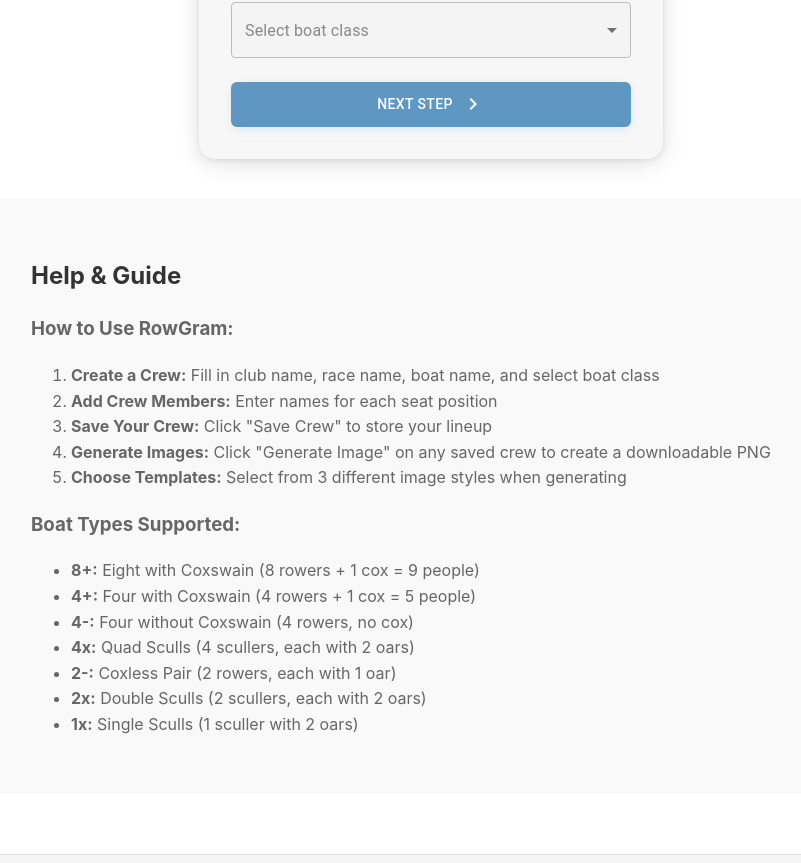
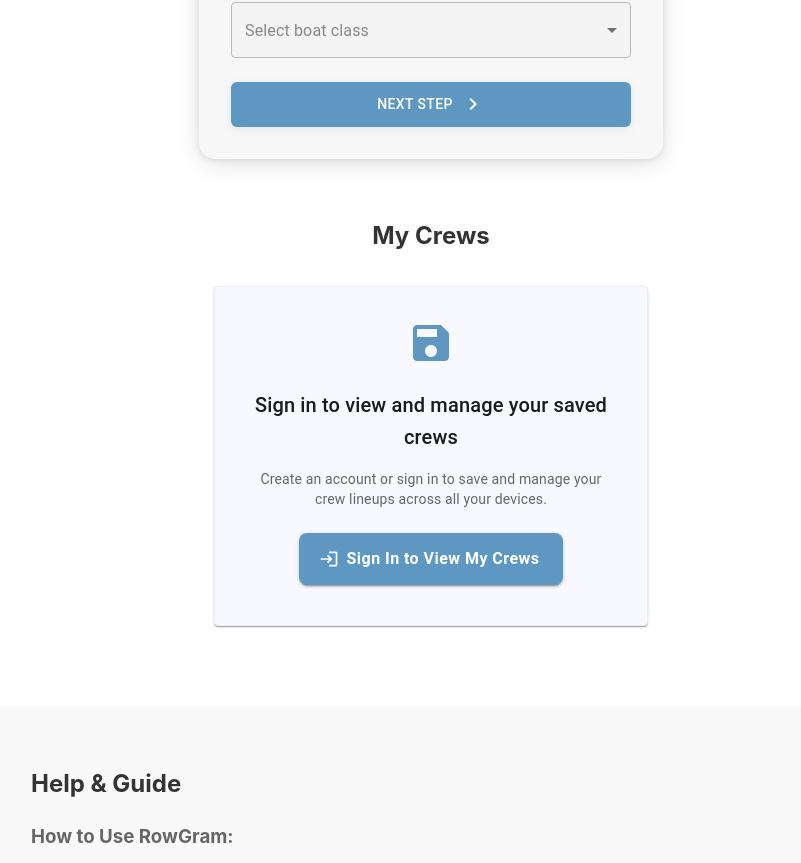
Before and after one commit to ToddMS/crew-image-generator, a React (Vite) app: page / in a window 1280 px wide. Shown: the part 552-1415 px from the top of the page, without its empty margins (209-1010 px from the left). Built offline with nearby package versions, Linux system fonts and the light colour scheme; no server answers.

Commit message:
have to signin to see crews

```diff
--- a/src/App.tsx
+++ b/src/App.tsx
@@ -6,7 +6,9 @@
 import SavedCrewsComponent from './components/SavedCrewsComponent/SavedCrewComponent';
 import ImageGenerator from './components/ImageGenerator/ImageGenerator';
 import FooterComponent from './components/FooterComponent/FooterComponent';
+import LoginPrompt from './components/Auth/LoginPrompt';
 import { ApiService } from './services/api.service';
+import { useAuth } from './context/AuthContext';
 
 const lightTheme = createTheme({
   palette: {
@@ -40,6 +42,7 @@
 };
 
 function App() {
+  const { user } = useAuth();
   const crewNameRef = useRef<HTMLInputElement | null>(null);
   const savedCrewsRef = useRef<HTMLInputElement | null>(null);
   const imageGeneratorRef = useRef<HTMLInputElement | null>(null);
@@ -62,9 +65,14 @@
   const [showImageGenerator, setShowImageGenerator] = useState(false);
   const [selectedCrewForImage, setSelectedCrewForImage] = useState<number | null>(null);
 
-  // Load crews from backend on component mount
+  // Load crews from backend when user is authenticated
   useEffect(() => {
     const loadCrews = async () => {
+      if (!user) {
+        setSavedCrews([]);
+        return;
+      }
+
       try {
         const result = await ApiService.getCrews();
         if (result.data) {
@@ -104,14 +112,19 @@
             };
           });
           setSavedCrews(transformedCrews);
+        } else if (result.error) {
+          // Handle authentication errors
+          console.error('Error loading crews:', result.error);
+          setSavedCrews([]);
         }
       } catch (error) {
         console.error('Error loading crews:', error);
+        setSavedCrews([]);
       }
     };
 
     loadCrews();
-  }, []);
+  }, [user]);
 
   const handleCrewInfoSubmit = (newBoatClass: string, newClubName: string, newRaceName: string, newBoatName: string) => {
     setBoatClass(newBoatClass);
@@ -133,6 +146,12 @@
   const handleCoxNameChange = (value: string) => setCoxName(value);
 
   const handleSaveCrew = async () => {
+    if (!user) {
+      // This should be prevented by UI, but handle edge case
+      console.error('User not authenticated');
+      return;
+    }
+
     // Proper rowing seat naming: Cox, Stroke, 7, 6, 5, 4, 3, 2, Bow for 8+
     // For 4+: Cox, Stroke, 3, 2, Bow
     const getSeatLabel = (idx: number, totalRowers: number, hasCox: boolean) => {
@@ -309,20 +328,36 @@
             coxName={coxName}
             onNameChange={handleNameChange}
             onCoxNameChange={handleCoxNameChange}
-            onSaveCrew={handleSaveCrew}
+            onSaveCrew={user ? handleSaveCrew : undefined}
             clubName={clubName}
             raceName={raceName}
             boatName={boatName}
           />
+          {!user && (
+            <LoginPrompt
+              message="Sign in to save crews to your account"
+              actionText="Save Crew"
+            />
+          )}
         </div>
       )}
       <div id="saved-crews" ref={savedCrewsRef}>
+        {user ? (
           <SavedCrewsComponent
             savedCrews={savedCrews}
             onDeleteCrew={handleDeleteCrew}
             onEditCrew={handleEditCrew}
             onGenerateImage={handleShowImageGenerator}
           />
+        ) : (
+          <div style={{ textAlign: 'center', padding: '40px 20px' }}>
+            <h2 style={{ color: '#333', marginBottom: '20px' }}>My Crews</h2>
+            <LoginPrompt
+              message="Sign in to view and manage your saved crews"
+              actionText="View My Crews"
+            />
+          </div>
+        )}
       </div>
       {showImageGenerator && selectedCrewForImage !== null && (
         <div ref={imageGeneratorRef}>
--- /dev/null
+++ b/src/components/Auth/LoginPrompt.tsx
@@ -0,0 +1,76 @@
+import React, { useState } from 'react';
+import {
+  Box,
+  Typography,
+  Button,
+  Card,
+  CardContent,
+} from '@mui/material';
+import LoginIcon from '@mui/icons-material/Login';
+import SaveIcon from '@mui/icons-material/Save';
+import AuthModal from './AuthModal';
+
+interface LoginPromptProps {
+  message?: string;
+  actionText?: string;
+}
+
+const LoginPrompt: React.FC<LoginPromptProps> = ({
+  message = "Sign in to save crews to your account",
+  actionText = "Save Crew"
+}) => {
+  const [showAuthModal, setShowAuthModal] = useState(false);
+
+  return (
+    <>
+      <Card sx={{
+        maxWidth: 400,
+        mx: 'auto',
+        mt: 4,
+        p: 2,
+        textAlign: 'center',
+        backgroundColor: '#f8f9ff',
+        border: '1px solid #e8eaff'
+      }}>
+        <CardContent>
+          <SaveIcon sx={{ fontSize: 48, color: '#5E98C2', mb: 2 }} />
+
+          <Typography variant="h6" sx={{ mb: 2, color: '#1a1a1a' }}>
+            {message}
+          </Typography>
+
+          <Typography variant="body2" sx={{ mb: 3, color: '#666' }}>
+            Create an account or sign in to save and manage your crew lineups across all your devices.
+          </Typography>
+
+          <Button
+            variant="contained"
+            startIcon={<LoginIcon />}
+            onClick={() => setShowAuthModal(true)}
+            sx={{
+              backgroundColor: '#5E98C2',
+              py: 1.5,
+              px: 3,
+              borderRadius: 2,
+              textTransform: 'none',
+              fontSize: '16px',
+              fontWeight: 600,
+              '&:hover': {
+                backgroundColor: '#4a7da3',
+              },
+            }}
+          >
+            Sign In to {actionText}
+          </Button>
+        </CardContent>
+      </Card>
+
+      <AuthModal
+        open={showAuthModal}
+        onClose={() => setShowAuthModal(false)}
+      />
+    </>
+  );
+};
+
+export default LoginPrompt;
--- a/src/components/CrewNamesComponent/CrewNamesComponent.tsx
+++ b/src/components/CrewNamesComponent/CrewNamesComponent.tsx
@@ -9,7 +9,7 @@
   coxName: string;
   onNameChange: (idx: number, value: string) => void;
   onCoxNameChange: (value: string) => void;
-  onSaveCrew: (boatClub: string, raceName: string, boatName: string) => void;
+  onSaveCrew?: (boatClub: string, raceName: string, boatName: string) => void;
   clubName: string;
   raceName: string;
   boatName: string;
@@ -142,6 +142,7 @@
           </div>
         );
       })}
+      {onSaveCrew && (
         <Button
           type="submit"
           variant="contained"
@@ -164,6 +165,7 @@
         >
           Save Crew
         </Button>
+      )}
     </Box>
   );
 };
--- a/src/services/api.service.ts
+++ b/src/services/api.service.ts
@@ -9,6 +9,11 @@
 };
 
 export class ApiService {
+  static getAuthHeaders(): Record<string, string> {
+    const sessionId = localStorage.getItem('sessionId');
+    return sessionId ? { 'Authorization': `Bearer ${sessionId}` } : {};
+  }
+
   static async request<T>(
     endpoint: string,
     options?: RequestInit
@@ -18,6 +23,7 @@
         ...options,
         headers: {
           'Content-Type': 'application/json',
+          ...this.getAuthHeaders(),
           ...options?.headers
         }
       });
```
Lines whose indentation alone changed are shown as unchanged.
